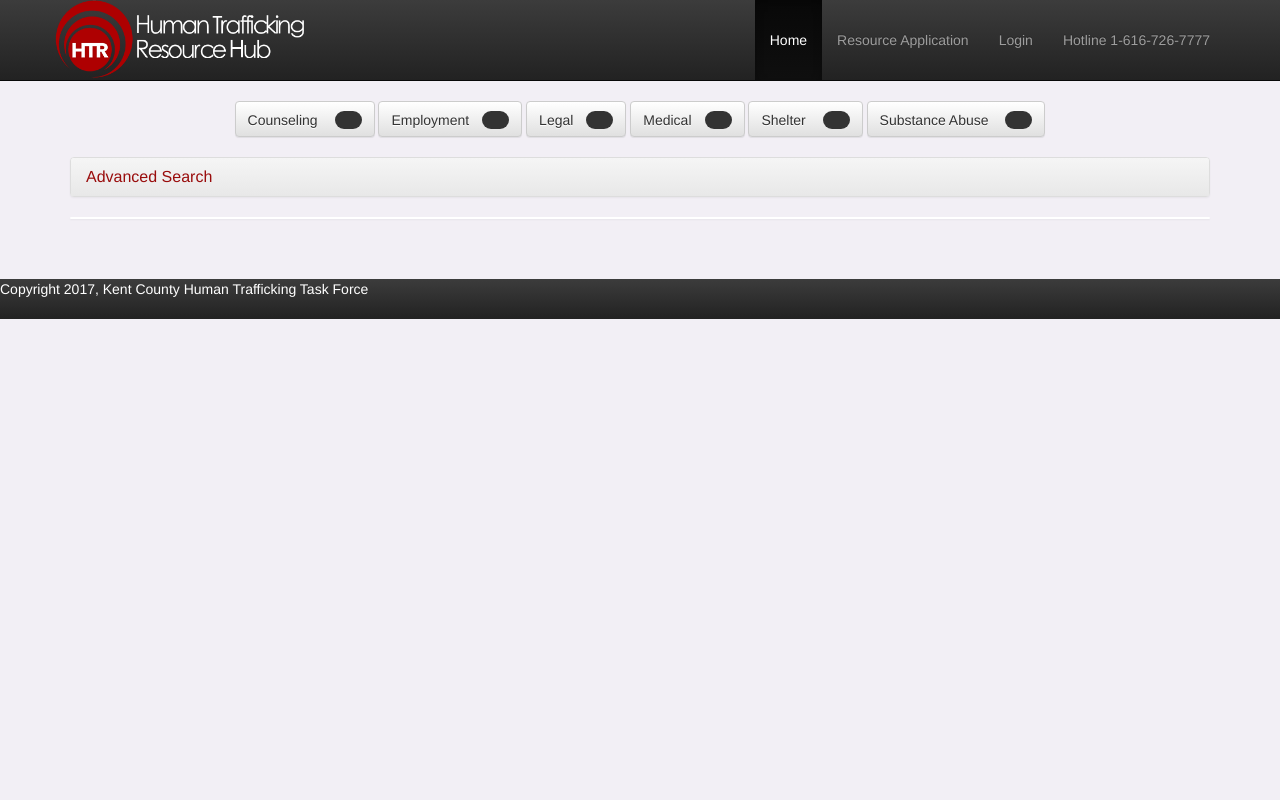
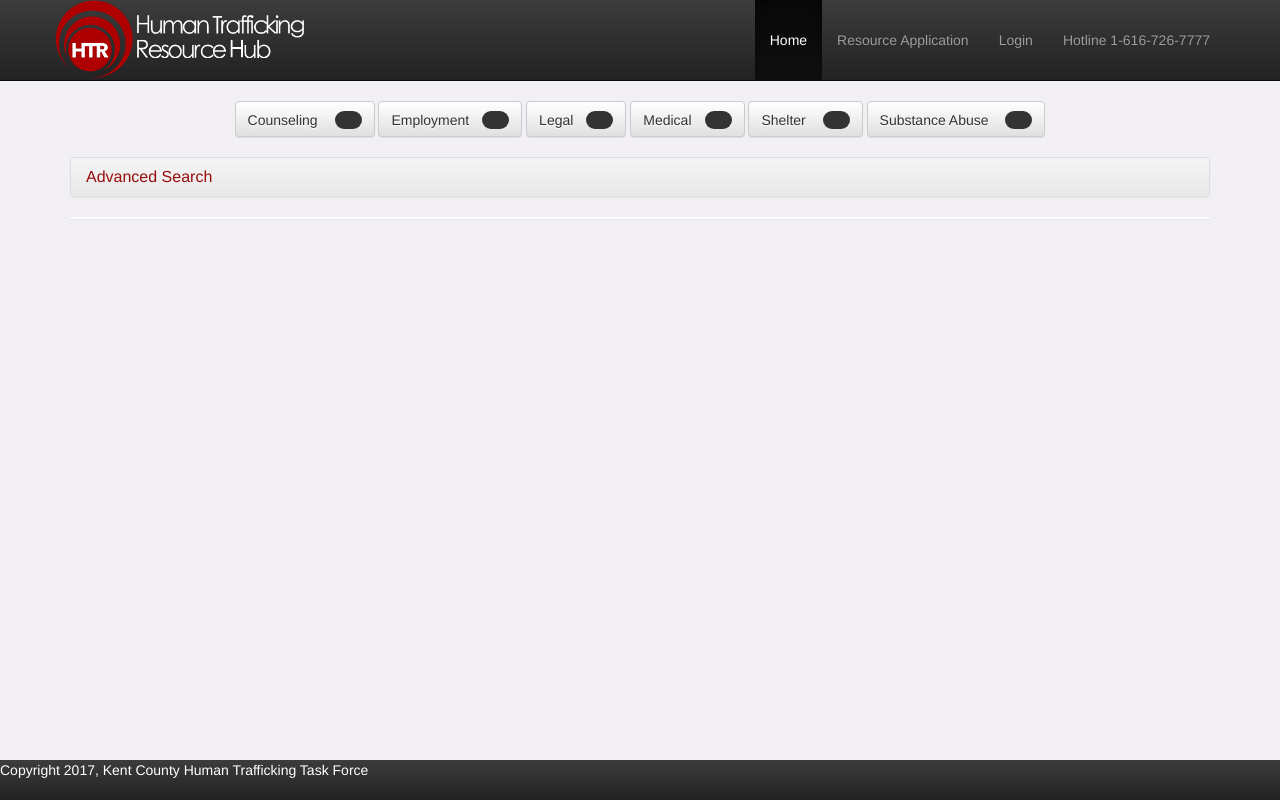
Before and after one commit to synergysolutions463/htResourceHub, a PHP site: page /HTML/index.html in a window 1280 px wide. Run offline with PHP 8.4, Linux system fonts and the light colour scheme; data that the repository does not hold is empty.

Commit message:
commit after work on 04/03 at 3:12

```diff
--- a/CSS/CSS_Master.css
+++ b/CSS/CSS_Master.css
@@ -120,6 +120,15 @@ hr{
     margin: 3px;
 }
 
+.bodyWrapper{
+    min-height: 100%;
+    height: auto;
+  /* Negative indent footer by its height */
+    margin: 0 auto -40px;
+  /* Pad bottom by footer height */
+    padding: 0 0 40px;
+}
+
 .footer, .push{
     height: 40px;
 }
--- a/PHP/createOrgAjax.php
+++ b/PHP/createOrgAjax.php
@@ -948,7 +948,7 @@ function insertOrganization () {
             		$insertWaitingRequirements ->close();
 			}
 
-			if($waiting == "false" && $application == "false" && $training == "false" && $membership == false) {
+			if($waiting == "false" && $application == "false" && $training == "false" && $membership == "false") {
 					$insertNoneRequirements = $connLibrary->prepare("INSERT INTO Requirements (OrgID, ReqID) VALUES (" . $orgId . ", " . $noneId . ");");
             		$insertNoneRequirements ->execute();
             		$insertNoneRequirements ->close();
```
